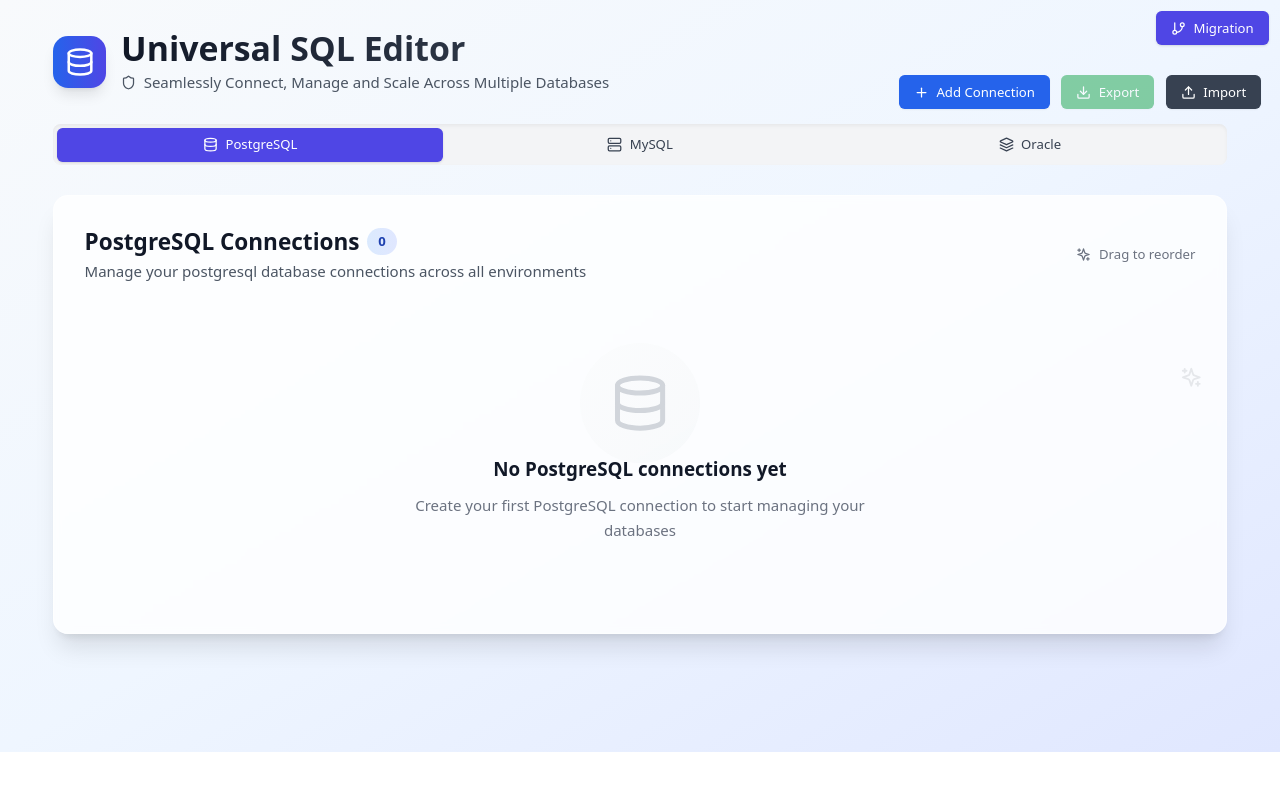
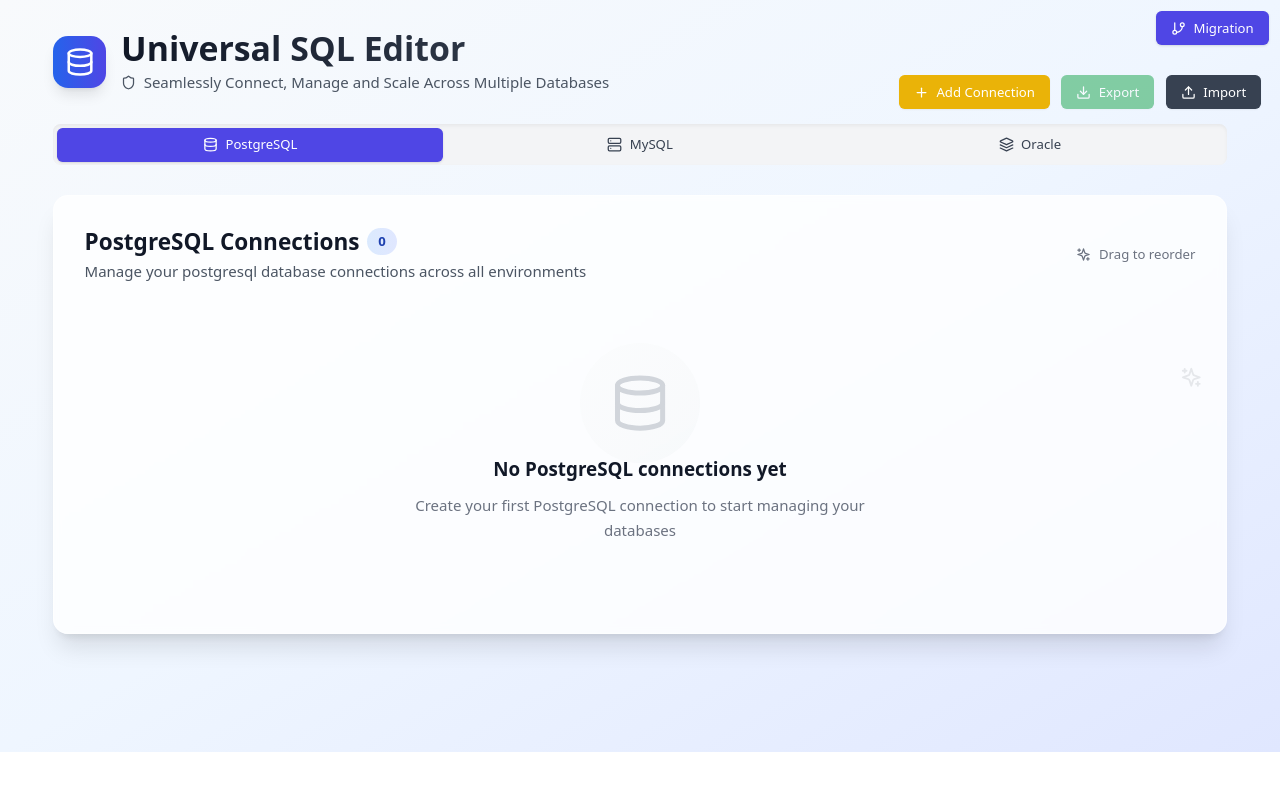
Before and after one commit to sumanthale4/sql-editor-clone, a React (Vite) app: page / in a window 1280 px wide. Shown: the top 790 px of the page. Built offline with nearby package versions, Linux system fonts and the light colour scheme.

Commit message:
Change "Add Connection" button color from blue to yellow for improved visibility

```diff
--- a/src/App.tsx
+++ b/src/App.tsx
@@ -169,7 +169,7 @@ function App() {
         <div className="flex flex-wrap gap-3 mb-6 justify-end absolute right-5 top-20">
           <button
             onClick={() => setIsAddModalOpen(true)}
-            className="inline-flex items-center gap-2 bg-blue-600 text-white text-sm px-4 py-2 rounded-md hover:bg-blue-700 transition-colors duration-150 font-medium shadow-sm"
+            className="inline-flex items-center gap-2 bg-yellow-500 text-white text-sm px-4 py-2 rounded-md hover:bg-yellow-600 transition-colors duration-150 font-medium shadow-sm"
           >
             <Plus className="w-4 h-4" />
             <span>Add Connection</span>
```
